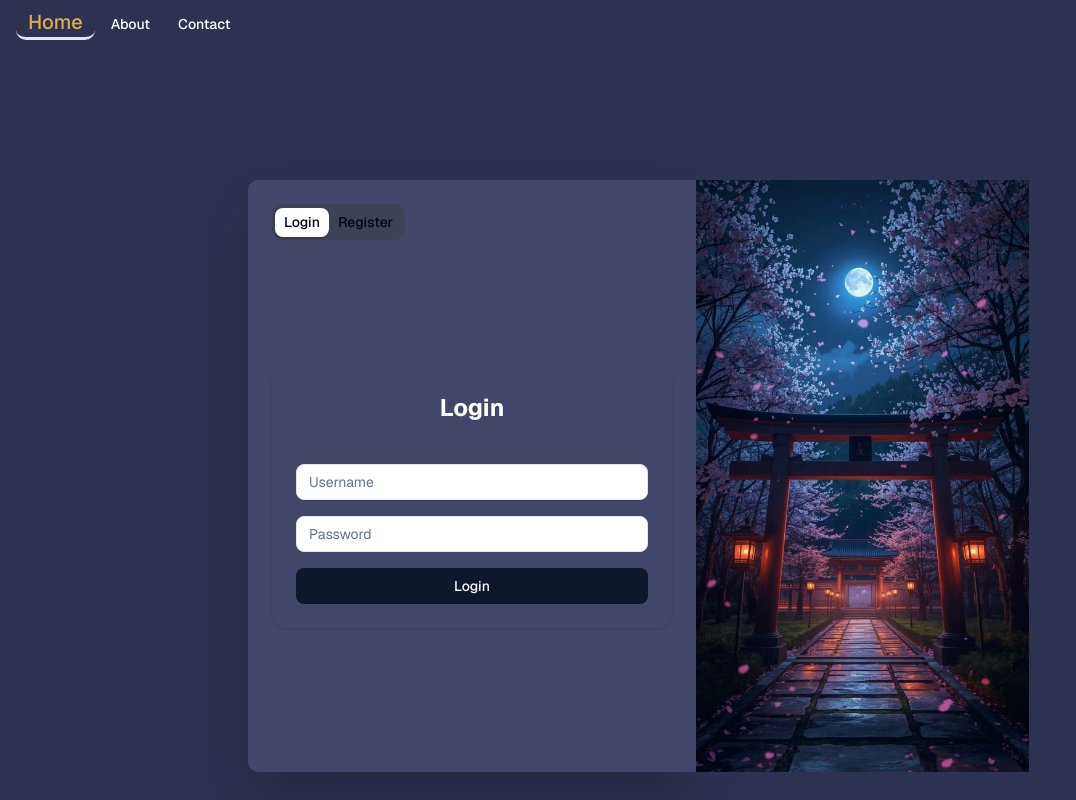
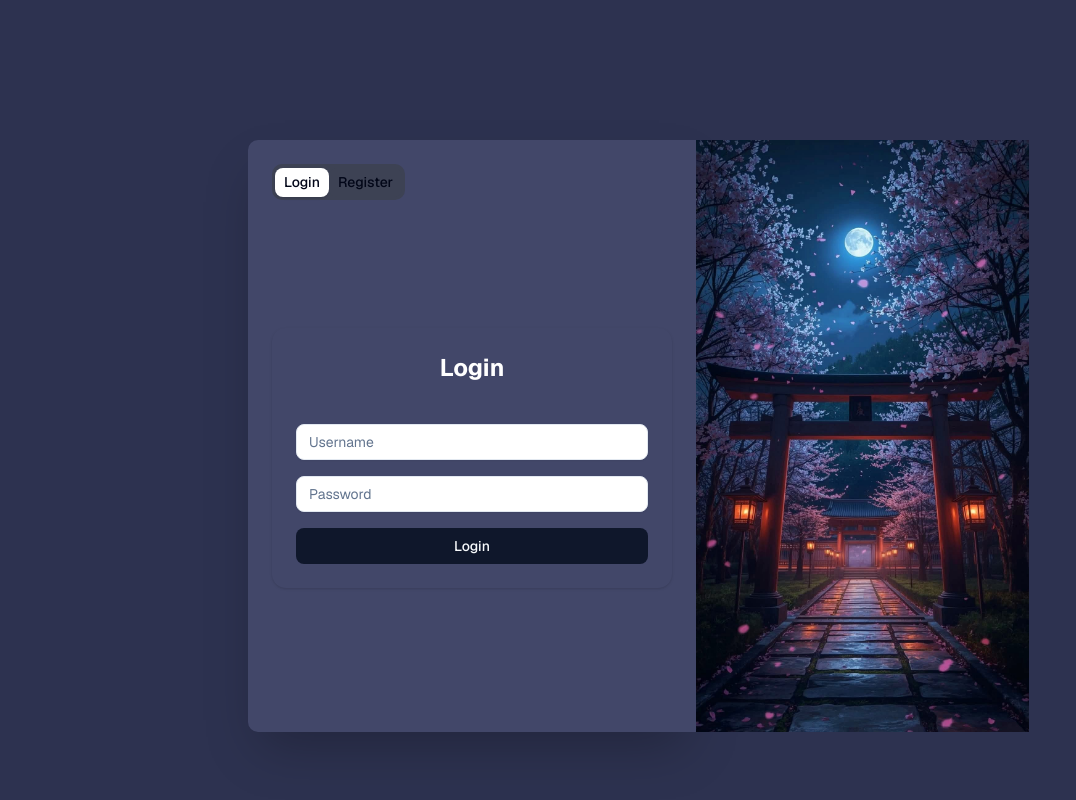
Before and after one commit to jimuelportugal/NextJS_AUT, a Next.js app: page / in a window 1280 px wide. Shown: the whole page, without its empty margins (0-1076 px from the left). Built offline with nearby package versions, Linux system fonts and the light colour scheme.

Commit message:
Navbar in login/register removed

```diff
--- a/src/app/page.tsx
+++ b/src/app/page.tsx
@@ -124,11 +124,11 @@ function RegisterForm() {
 export default function Home() {
   return (
     <div className="min-h-screen font-sans bg-[#2d3250] dark:bg-black">
-      <header className="sticky top-0 z-50 w-full">
+      {/* <header className="sticky top-0 z-50 w-full">
         <div className="max-w-7xl px-4 sm:px-6 lg:px-8">
           <NavBar />
         </div>
-      </header>
+      </header> */}
       <div className="pl-30 pt-35 max-w-5xl mx-auto text-center flex flex-row h-auto">
         <Card className="bg-[#424769] border-none rounded-l-lg rounded-r-none text-white shadow-2xl border border-gray-700 backdrop-blur-sm duration-300">
           <CardContent>
```
